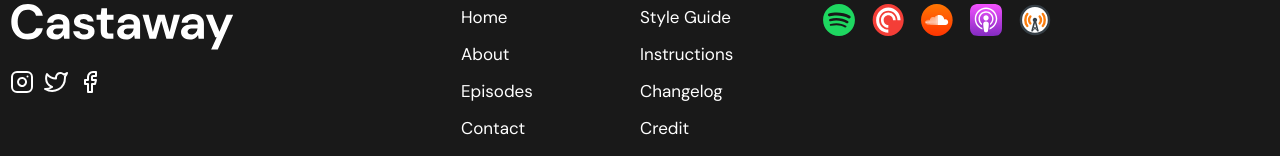
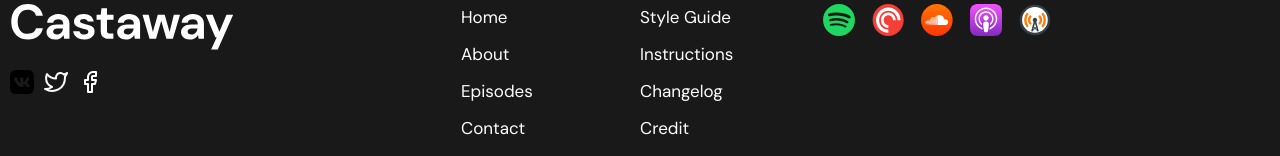
Before and after one commit to Lisakamensk/Castaway, a plain HTML site: page index.html in a window 1280 px wide. Shown: the part 5692-5848 px from the top of the page. Drawn offline with Linux system fonts and the light colour scheme.

Commit message:
Update style.css

```diff
--- a/css/style.css
+++ b/css/style.css
@@ -512,7 +512,7 @@ body {
 }
 
 .social-mini__link--1 {
-    background-image: url(../images/social-6.svg);
+    background-image: url(../images/vk.svg);
 }
 
 .social-mini__link--2 {
@@ -568,4 +568,5 @@ body {
     height: 2px;
     background-color: #FFF;
     width: 100%;
+
 }
```
